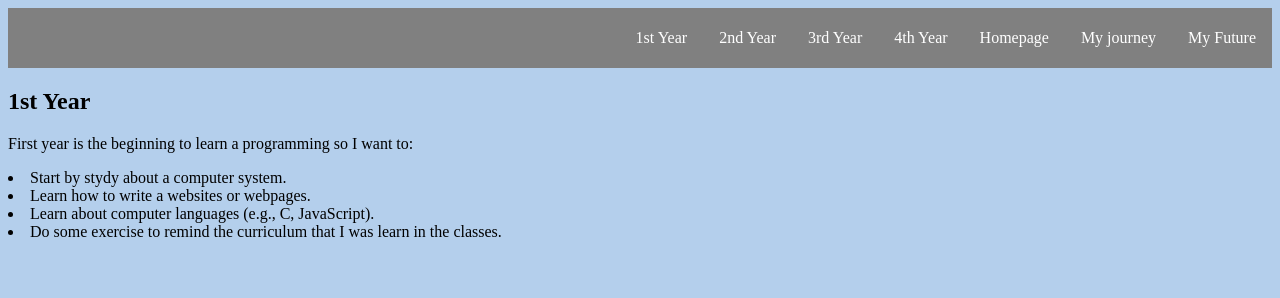
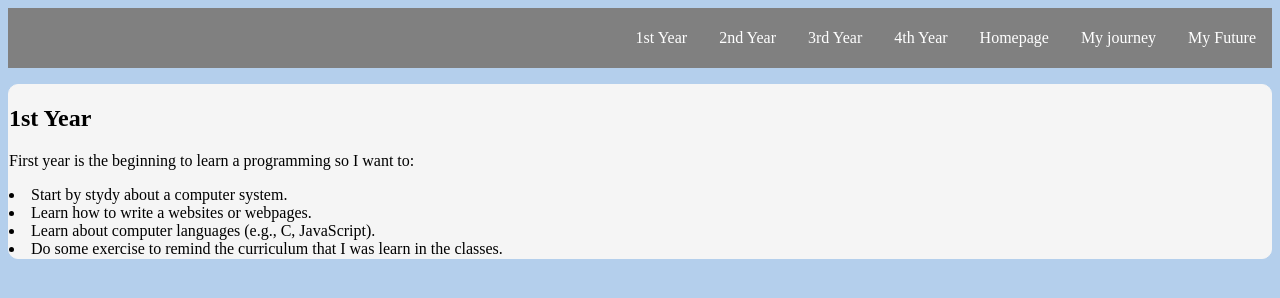
Before and after one commit to PichadaChaloemklin/6709616756_MyCSTUStory, a plain HTML site: page myjourney.html in a window 1280 px wide. Drawn offline with Linux system fonts and the light colour scheme.

Commit message:
firstyear

```diff
--- a/myjourney.css
+++ b/myjourney.css
@@ -37,11 +37,11 @@ nav {
     background: grey;
 }
 
-
-
-
-
-
-span{
-    color: rgba(51, 89, 211, 0.747);
+.firstyear-content {
+    margin-top: 1rem;
+    margin-bottom: 1rem;
+    border: 1px solid whitesmoke;
+    background-color: whitesmoke;
+    border-radius: 10px;
+    position: relative;
 }
--- a/myjourney.html
+++ b/myjourney.html
@@ -27,8 +27,8 @@
     </nav>
     <!--end of navbar-->
     <!--1st year-->
-    <section class="1st Year" id="1st Year">
-        <div class="1st year-content">
+    <section class="firstYear" id="1st Year">
+        <div class="firstyear-content">
             <h1>1st Year</h1>
             <p>First year is the beginning to learn a programming so I want to: </p>
             <li>Start by stydy about a computer system.</li>
@@ -37,6 +37,6 @@
             <li>Do some exercise to remind the curriculum that I was learn in the classes.</li>
         </div>
     </section>
-
+    <!--end 1st year-->
 </body>
 </html>
```
